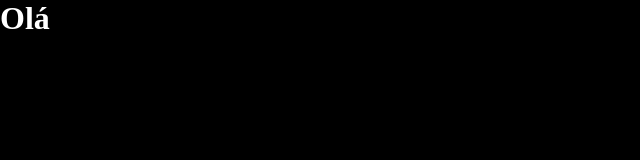
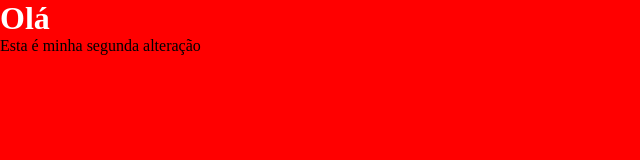
Before and after one commit to tocoyes/teste, a plain HTML site: page index.html in a window 1280 px wide. Shown: the whole page, without its empty margins (0-640 px from the left). Drawn offline with Linux system fonts and the light colour scheme.

Commit message:
alteracao 2

```diff
--- a/index.html
+++ b/index.html
@@ -10,6 +10,7 @@
 
 <body>
   <h1>Olá</h1>
+  <p>Esta é minha segunda alteração</p>
   <script src="script.js"></script>
 </body>
 
--- a/style.css
+++ b/style.css
@@ -5,7 +5,7 @@
 }
 
 body {
-  background-color: black;
+  background-color: red;
 }
 
 h1 {
```
